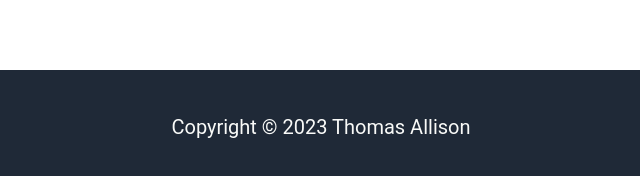
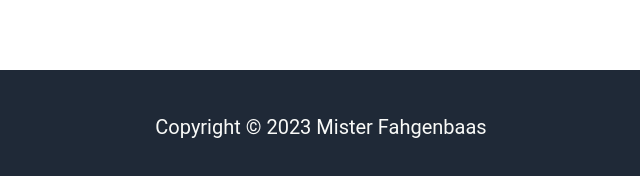
Before and after one commit to mister-fahgenbaas/landing-page, a plain HTML site: page index.html in a window 1280 px wide. Shown: the part 1929-2105 px from the top of the page, 319-959 px from the left. Drawn offline with Linux system fonts and the light colour scheme.

Commit message:
Replaced name in footer with Git Hub username

```diff
--- a/index.html
+++ b/index.html
@@ -61,6 +61,6 @@
 				<a href="#"><button class="blue-rounded" style="border: solid white 2px;">Sign up</button></a>
 			</div> <!--call-to-action-->
 		</div> <!--call-to-action-section-->
-		<div class="footer">Copyright &#169 2023 Thomas Allison</div>
+		<div class="footer">Copyright &#169 2023 Mister Fahgenbaas</div>
 	</body>
 </html>
```
